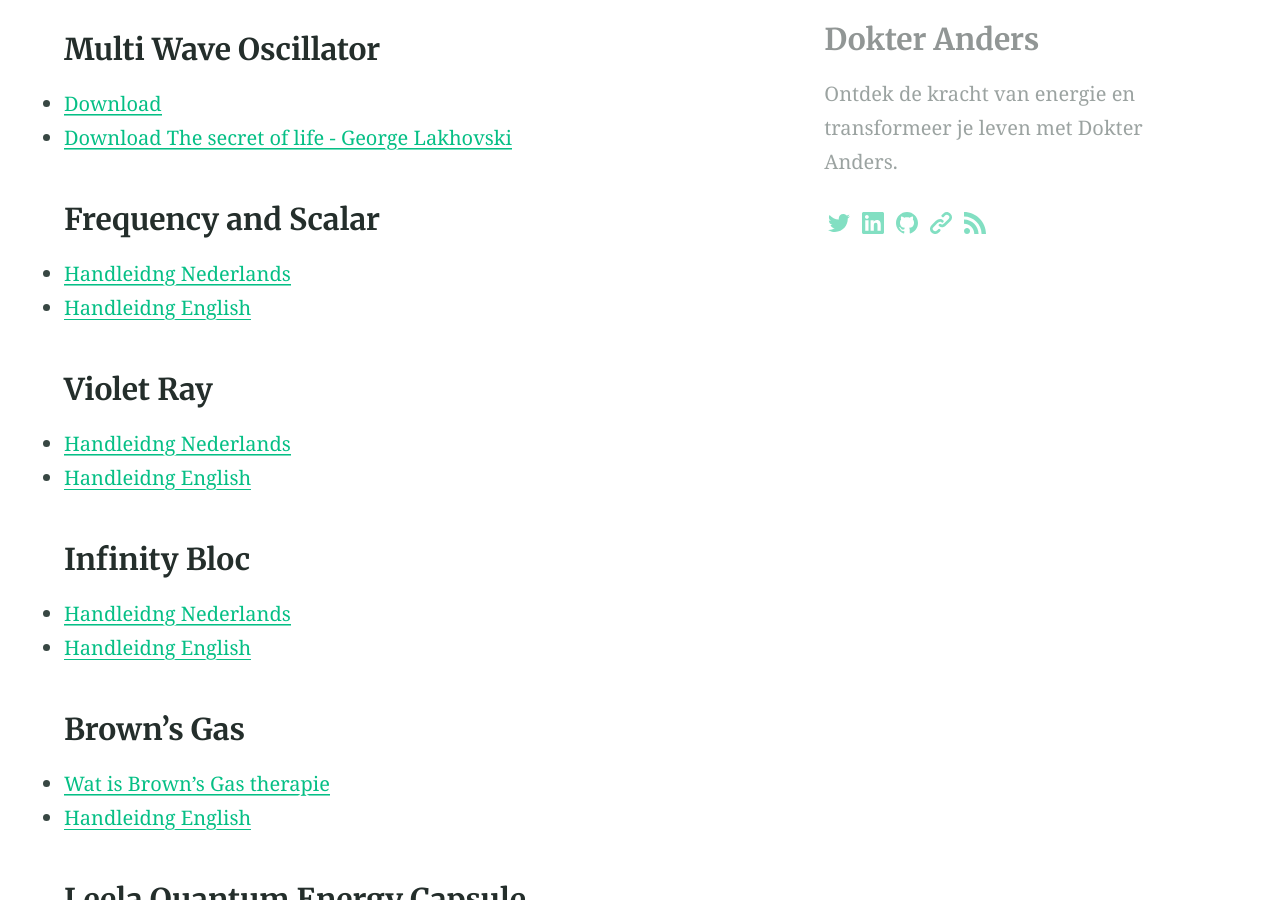
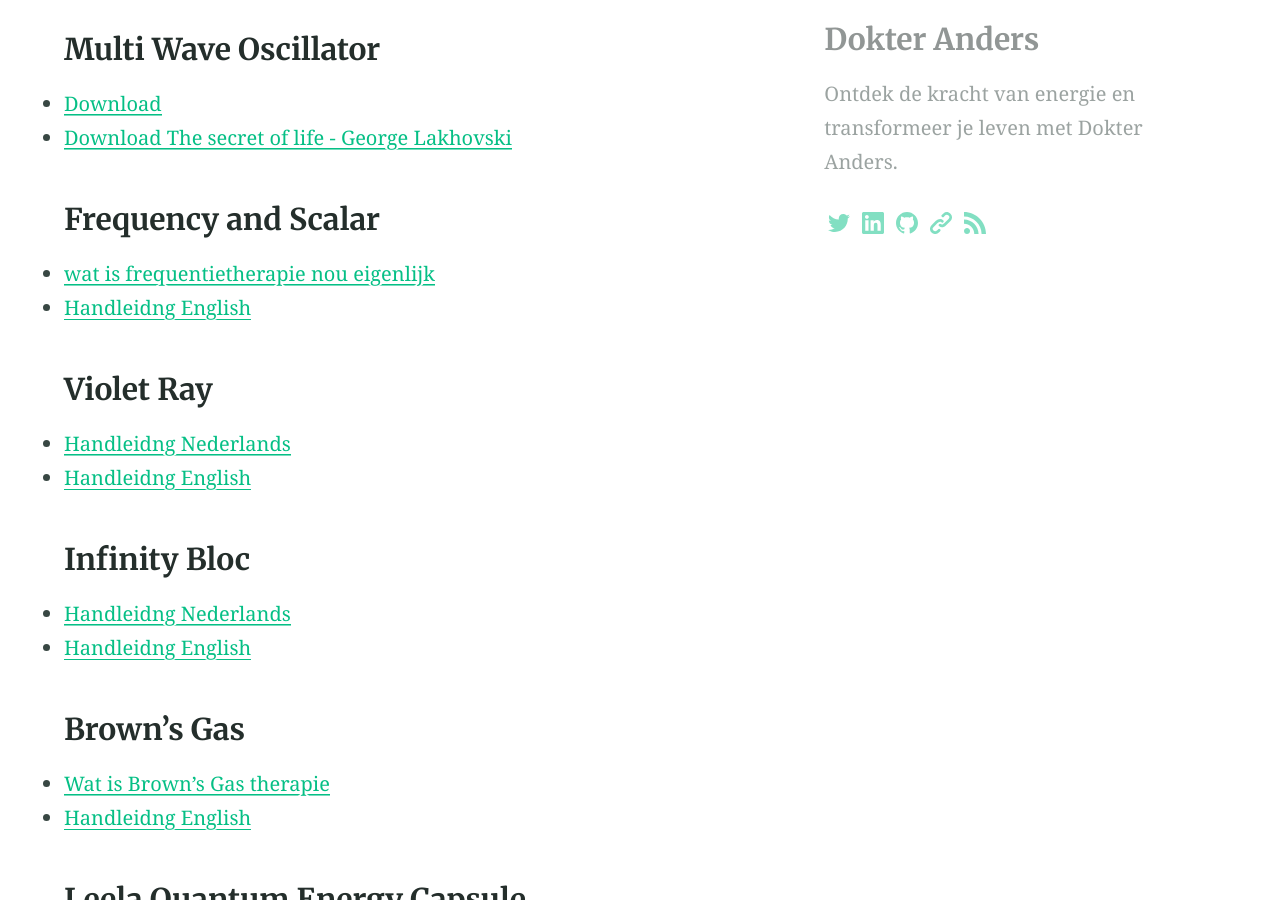
Before and after one commit to dokteranders/dokteranders.com, a Jekyll site: the page built from downloads.md, in a window 1280 px wide and 900 px high, scrolled down 815 px. Built offline with Jekyll 4.4.1, drawn with Linux system fonts in a browser that asks for light colours.

Commit message:
Update downloads.md

```diff
--- a/downloads.md
+++ b/downloads.md
@@ -16,7 +16,7 @@
 - [Download The secret of life - George Lakhovski](/downloads/THE_SECRET_OF_LIFE_LAKHOVSKY.pdf)
 
 ### Frequency and Scalar
-- [Handleidng Nederlands](./handleiding-nl.pdf)
+- [wat is frequentietherapie nou eigenlijk](./downloads/Wat_is_frequentietherapie_nou_eigenlijk.pdf)
 - [Handleidng English](./handleiding-en.pdf)
 
 ### Violet Ray
```
